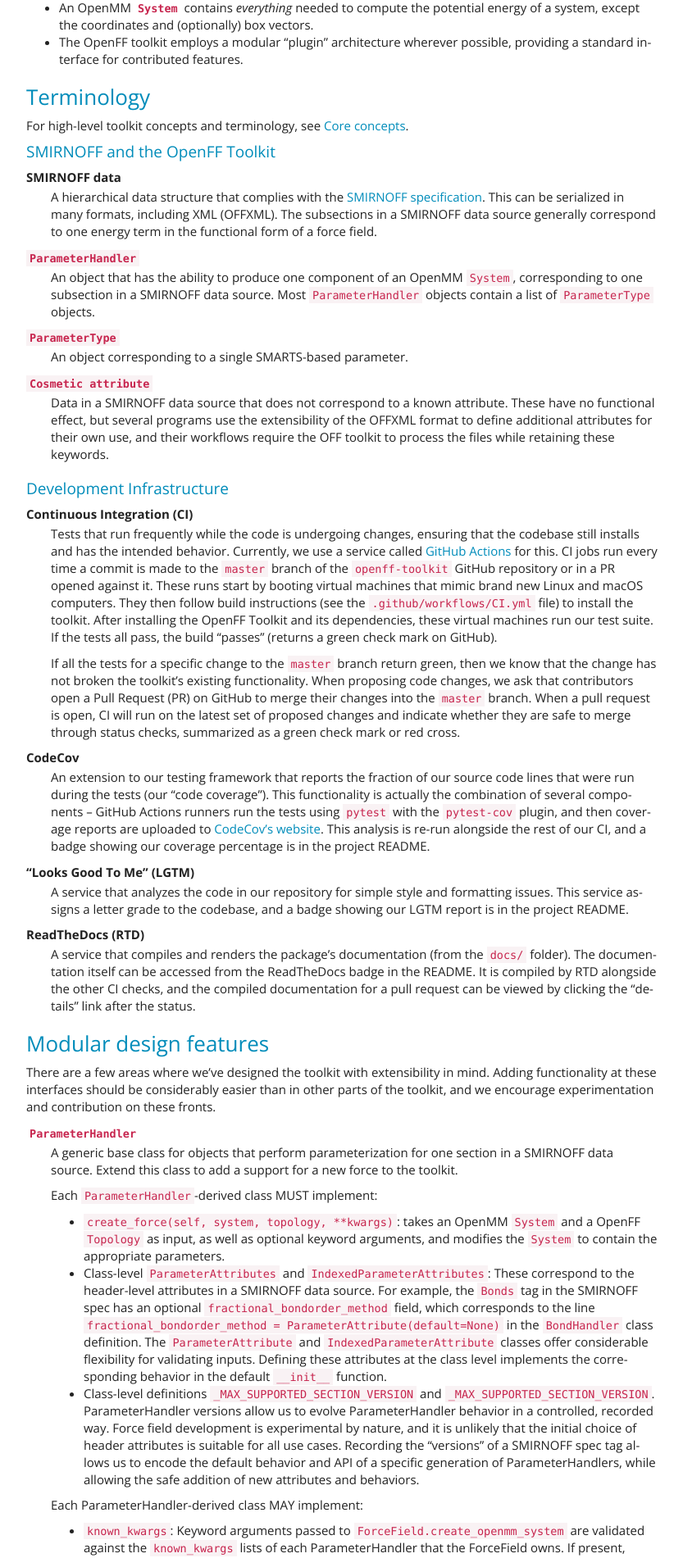
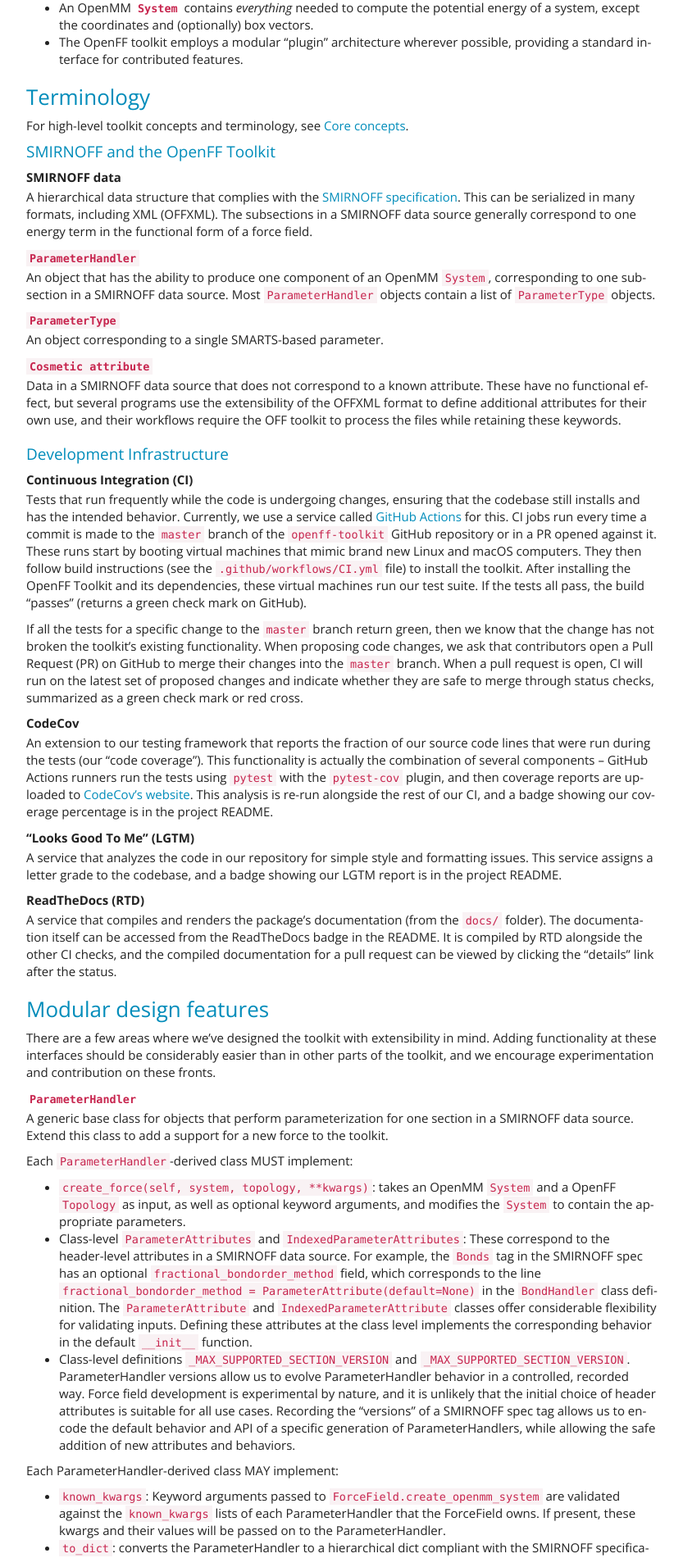
Before and after one commit to openforcefield/openff-toolkit, a Sphinx documentation site: the page built from docs/developing.md, in a window 1280 px wide. Shown: the part 903-2804 px from the top of the page at 82% size, without its empty margins (38-871 px from the left). Built offline with Sphinx 7.4.7, drawn with Linux system fonts in a browser that asks for light colours.

Commit message:
Remove custom stylesheet

```diff
--- a/docs/_static/styles.css
+++ /dev/null
@@ -1,16 +0,0 @@
-@media only screen and (min-width: 600px) {
-    div#contents {
-        max-width: 300px;
-        float: left;
-        padding: 12px;
-
-        margin-right: 1rem;
-        margin-top: 5px;
-        margin-bottom: 0;
-        margin-left: 0;
-    }
-}
-
-dd {
-    margin-left: 30px;
-}
--- a/docs/conf.py
+++ b/docs/conf.py
@@ -230,12 +230,6 @@
 # so a file named "default.css" will overwrite the builtin "default.css".
 html_static_path = ['_static']
 
-# These paths are either relative to html_static_path
-# or fully qualified paths (eg. https://...)
-html_css_files = [
-    'styles.css',
-]
-
 # Custom sidebar templates, must be a dictionary that maps document names
 # to template names.
 #
```
